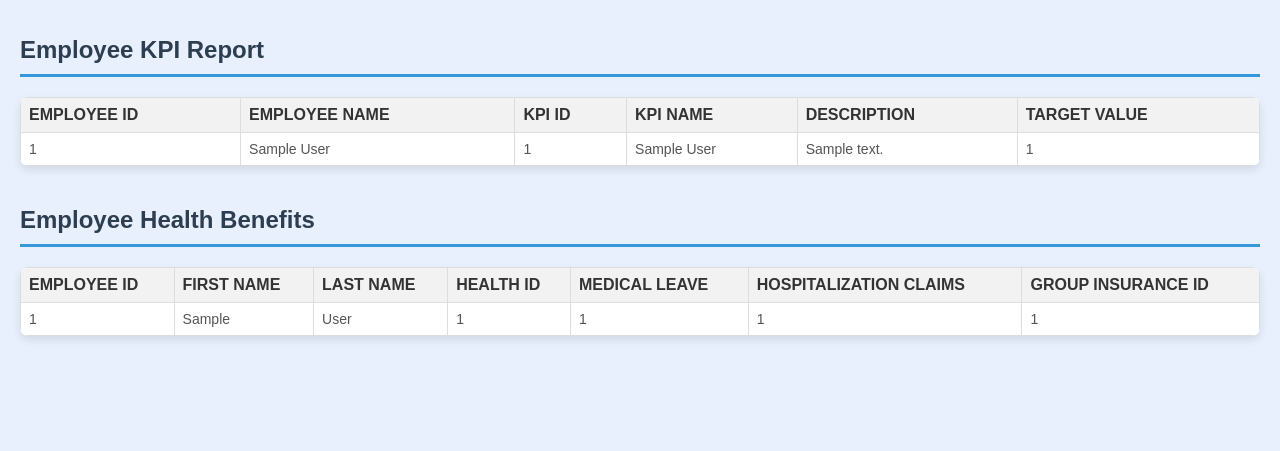
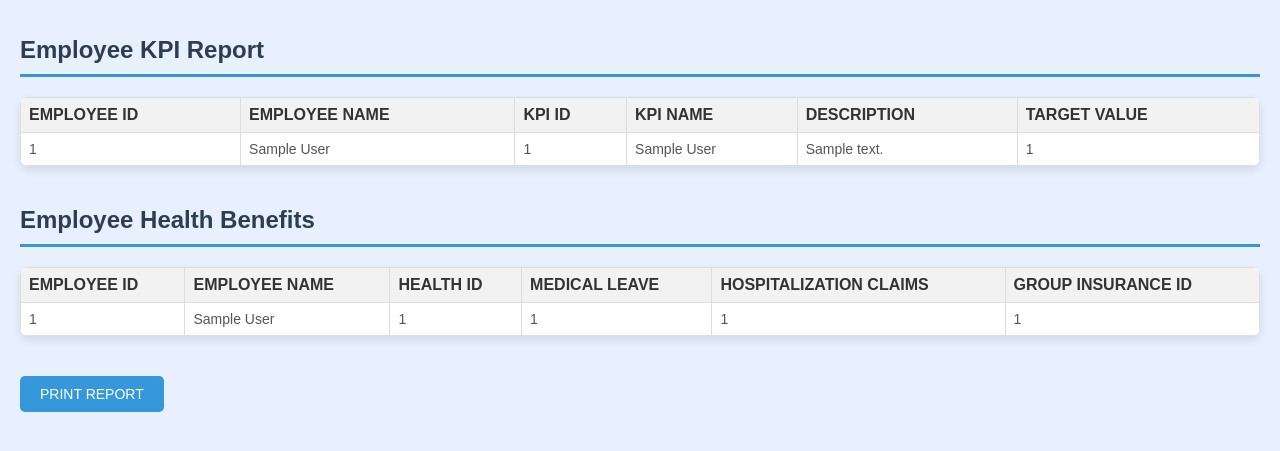
Before and after one commit to mj2oz/SSS-, a Flask app: page /reports in a window 1280 px wide. Shown: the top 451 px of the page. Run offline with Flask 3, Linux system fonts and the light colour scheme; tables that the repository leaves empty hold one stand-in row (values such as "Sample post").

Commit message:
Last change

```diff
--- a/main.py
+++ b/main.py
@@ -1,22 +1,29 @@
 from flask import Flask, render_template, request, redirect, url_for, flash
 from datetime import datetime, date, timedelta
 from sqlalchemy.orm import joinedload
+import os
 from models import *
+from dotenv import load_dotenv
 
-#Just connecting to the DB
+# Load environment variables from .env file
+load_dotenv()
+
 app = Flask(__name__)
+
+#Configure the database connection
+app.config['SQLALCHEMY_DATABASE_URI'] = (
+    f"mysql+pymysql://{os.getenv('DB_USERNAME')}:{os.getenv('DB_PASSWORD')}"
+    f"@{os.getenv('DB_HOST')}/{os.getenv('DB_NAME')}"
+)
 app.secret_key = b'_5#y2L"F4Q8z\n\xec]/'
-app.config['SQLALCHEMY_DATABASE_URI'] = 'mysql+pymysql://mj:1@127.0.0.1:3306/ifsb'
 app.config['SQLALCHEMY_TRACK_MODIFICATIONS'] = False
 db.init_app(app)
 
 #Main route
 @app.route("/")
 def base():
-
     return render_template("base.html")
 
-#This was one hell of a searching algorthim (and it doesnt even work properly)
 @app.route('/employees', methods=['GET', 'POST'])
 def employees():
     query = request.form.get('query')
--- a/static/css/reports.css
+++ b/static/css/reports.css
@@ -67,17 +67,16 @@ td {
 }
 
 button {
-    background-color: #3498db;
-    color: white;
-    border: none;
-    padding: 10px 20px;
-    text-transform: uppercase;
-    font-size: 14px;
-    border-radius: 5px;
-    cursor: pointer;
-    margin-top: 20px;
+    background-color: #3498db; /* Button color */
+    color: white; /* Text color */
+    border: none; /* No border */
+    padding: 10px 20px; /* Padding */
+    text-transform: uppercase; /* Uppercase text */
+    font-size: 14px; /* Font size */
+    border-radius: 5px; /* Rounded corners */
+    cursor: pointer; /* Pointer cursor on hover */
 }
 
 button:hover {
-    background-color: #2980b9;
+    background-color: #2980b9; /* Darker shade on hover */
 }
--- a/templates/reports.html
+++ b/templates/reports.html
@@ -26,6 +26,12 @@
         }
         th {
             background-color: #f2f2f2;
+        }
+
+        @media print {
+            #printBtn {
+                display: none; /* Hide the button when printing */
+            }
         }
     </style>
 </head>
@@ -61,8 +67,7 @@
         <thead>
             <tr>
                 <th>Employee ID</th>
-                <th>First Name</th>
-                <th>Last Name</th>
+                <th>Employee Name</th>
                 <th>Health ID</th>
                 <th>Medical Leave</th>
                 <th>Hospitalization Claims</th>
@@ -73,8 +78,7 @@
             {% for health in health_benefits_data %}
             <tr>
                 <td>{{ health.EmployeeID }}</td>
-                <td>{{ health.FirstName }}</td>
-                <td>{{ health.LastName }}</td>
+                <td>{{ health.FirstName }} {{ health.LastName}}</td>
                 <td>{{ health.HealthID }}</td>
                 <td>{{ health.MedicalLeave }}</td>
                 <td>{{ health.HospitalizationClaims }}</td>
@@ -83,5 +87,7 @@
             {% endfor %}
         </tbody>
     </table>
+    <button id="printBtn" onclick="window.print()">Print Report</button>
+
 </body>
 </html>
```
